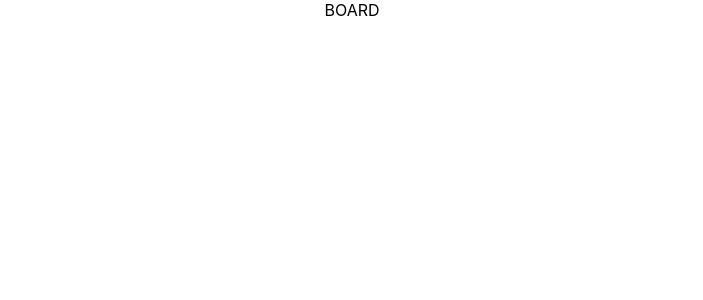
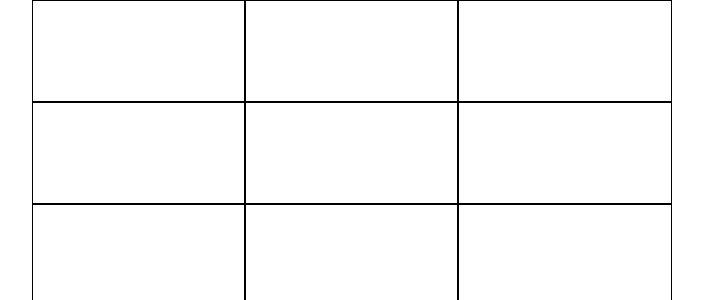
Before and after one commit to JasonCorp84/TT-Speedrun, a React (Create React App) app in the folder tt-speedrun/: page / in a window 1280 px wide. Shown: the top 300 px of the page, without its empty margins (288-991 px from the left). Built offline with nearby package versions, Linux system fonts and the light colour scheme.

Commit message:
board placeholder added

```diff
--- a/tt-speedrun/src/Board.js
+++ b/tt-speedrun/src/Board.js
@@ -3,12 +3,25 @@ import React, { Component } from 'react';
 class Board extends Component {
   constructor(props) {
     super(props);
-    this.state = {  }
+    this.state = {
+      row1: ['','',''],
+      row2: ['','',''],
+      row3: ['','','']
+      }
   }
   render() {
+    const style = {
+      height: '100px',
+      border: "1px solid black",
+      display: 'inline',
+      float: 'left',
+      width: '33%'
+    }
     return (
-      <div>
-        BOARD
+      <div style={{width: '50%', justifySelf: 'center'}}>
+        {this.state.row1.map(e => <div style={style}>{e}</div>)}
+        {this.state.row2.map(e => <div style={style}>{e}</div>)}
+        {this.state.row3.map(e => <div style={style}>{e}</div>)}
       </div>
      );
   }
```
